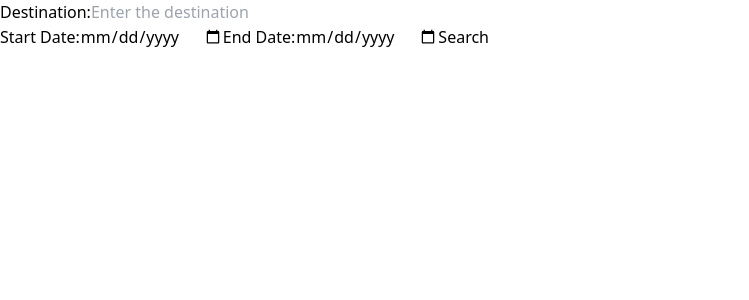
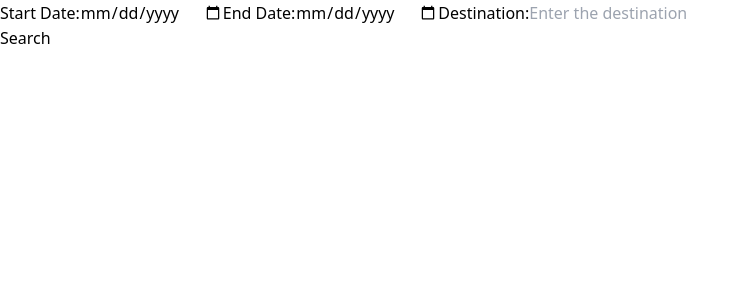
Before and after one commit to juyaamir/group4, a React (Vite) app in the folder frontend/: page / in a window 1280 px wide. Shown: the top 300 px of the page, without its empty margins (0-749 px from the left). Built offline with nearby package versions, Linux system fonts and the light colour scheme.

Commit message:
Created a form for user interface

```diff
--- a/frontend/src/components/LocationAPI.jsx
+++ b/frontend/src/components/LocationAPI.jsx
@@ -10,14 +10,16 @@ const fetchLocation = async (location) => {
   }
 };
 
+const initialFormData = {
+  location: '',
+  start: '',
+  end: ''
+}
+
 const LocationAPI = () => {
   const [error, setError] = useState(null);
   const [suggestions, setSuggestions] = useState([]);
-  const [formData, setFormData] = useState({
-    location: '',
-    start: '',
-    end: ''
-  });
+  const [formData, setFormData] = useState(initialFormData);
   const [loading, setLoading] = useState(false);
 
   const handleChange = async (e) => {
@@ -40,8 +42,16 @@ const LocationAPI = () => {
     }
   };
 
-  const handleSubmit =  (e) => {
+  const handleSubmit =  async(e) => {
     e.preventDefault();
+    try {
+      const response = await axios.get(`http://localhost:8000/api/v1/weather?destination=${formData.location}&&start=${formData.start}&&end=${formData.end}`);
+      console.log(response.data);
+      setFormData(initialFormData);
+    } catch (error) {
+      console.error('Error fetching the weather', error);
+    }
+
 
   };
 
@@ -58,25 +68,6 @@ const LocationAPI = () => {
   return (
     <div>
       <form onSubmit={handleSubmit} disabled={loading} className="p-4 mx-auto my-20 border border-gray-200 rounded-lg w-64 ">
-        <label htmlFor="location" className="mx-4" >
-            Destination:
-        </label>
-        <input
-          type="search"
-          name="location"
-          id="location"
-          value={formData.location}
-          onChange={handleChange}
-          placeholder="Enter the destination"
-          className="p-1 text-center mx-4 my-1 border border-gray-200 w-52"
-        />
-        <ul>
-          {suggestions.map((suggestion, index) => (
-            <li key={index} onClick={() => handleSuggestionClick(suggestion)} className="bg-gray-50 hover:cursor-pointer hover:bg-gray-200 m-2">
-              {suggestion.display_name}
-            </li>
-          ))}
-        </ul>
 
         <label htmlFor="start" className="mx-4" >
             Start Date:
@@ -102,6 +93,28 @@ const LocationAPI = () => {
           placeholder="Enter the end date"
           className="p-1 text-center mx-4 my-1 border border-gray-200 w-52"
         />
+
+<label htmlFor="location" className="mx-4" >
+        Destination:
+        </label>
+        <input
+          type="search"
+          name="location"
+          id="location"
+          value={formData.location}
+          onChange={handleChange}
+          placeholder="Enter the destination"
+          className="p-1 text-center mx-4 my-1 border border-gray-200 w-52"
+        />
+        <ul>
+          {suggestions.map((suggestion, index) => (
+            <li key={index} onClick={() => handleSuggestionClick(suggestion)} className="bg-gray-50 hover:cursor-pointer hover:bg-gray-200 m-2">
+              {suggestion.display_name}
+            </li>
+          ))}
+        </ul>
+
+
         <button type="submit"
             className="border border-gray-300 px-3 bg-orange-500 rounded-lg mx-auto block text-white p-1 my-2 "
             disabled={loading} >
```
